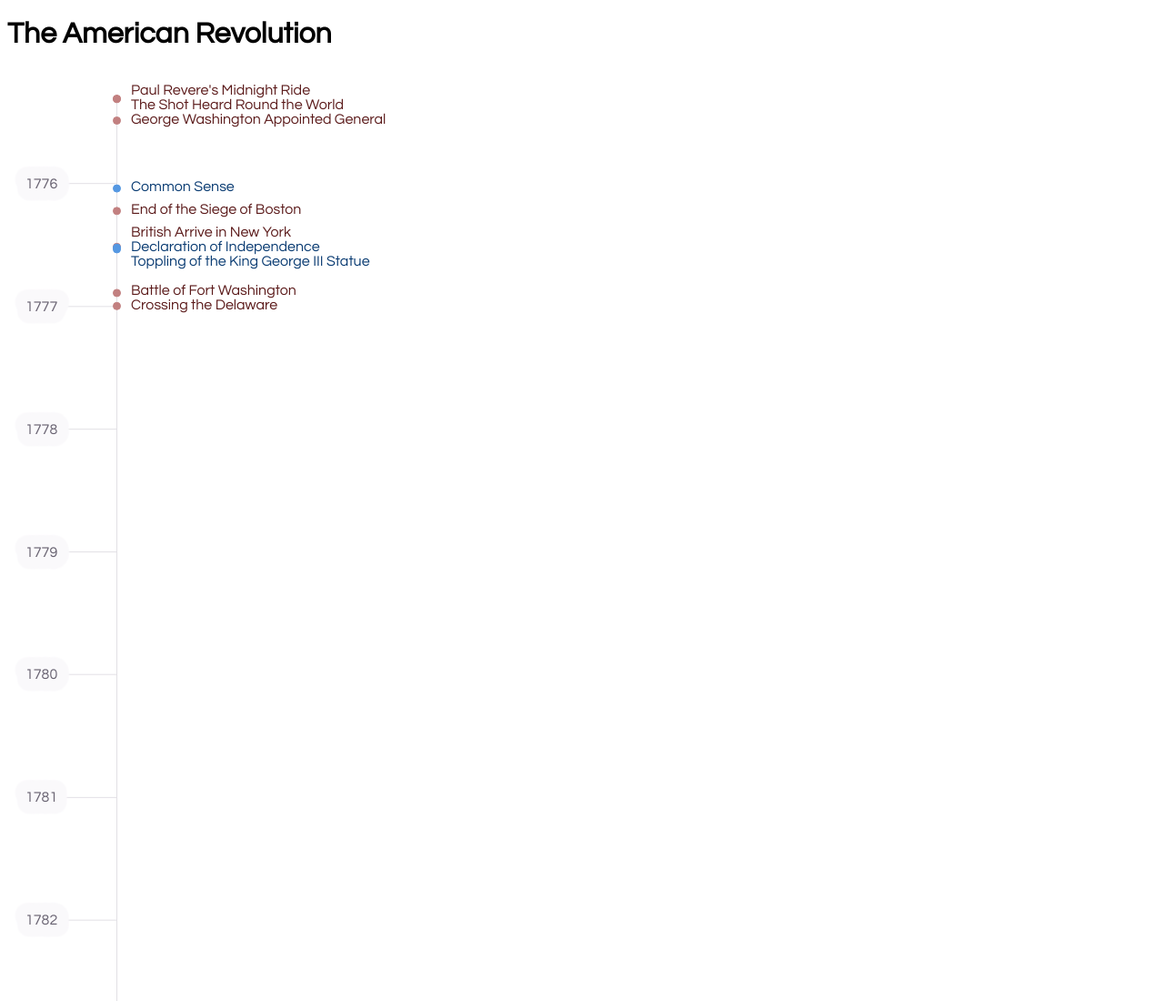
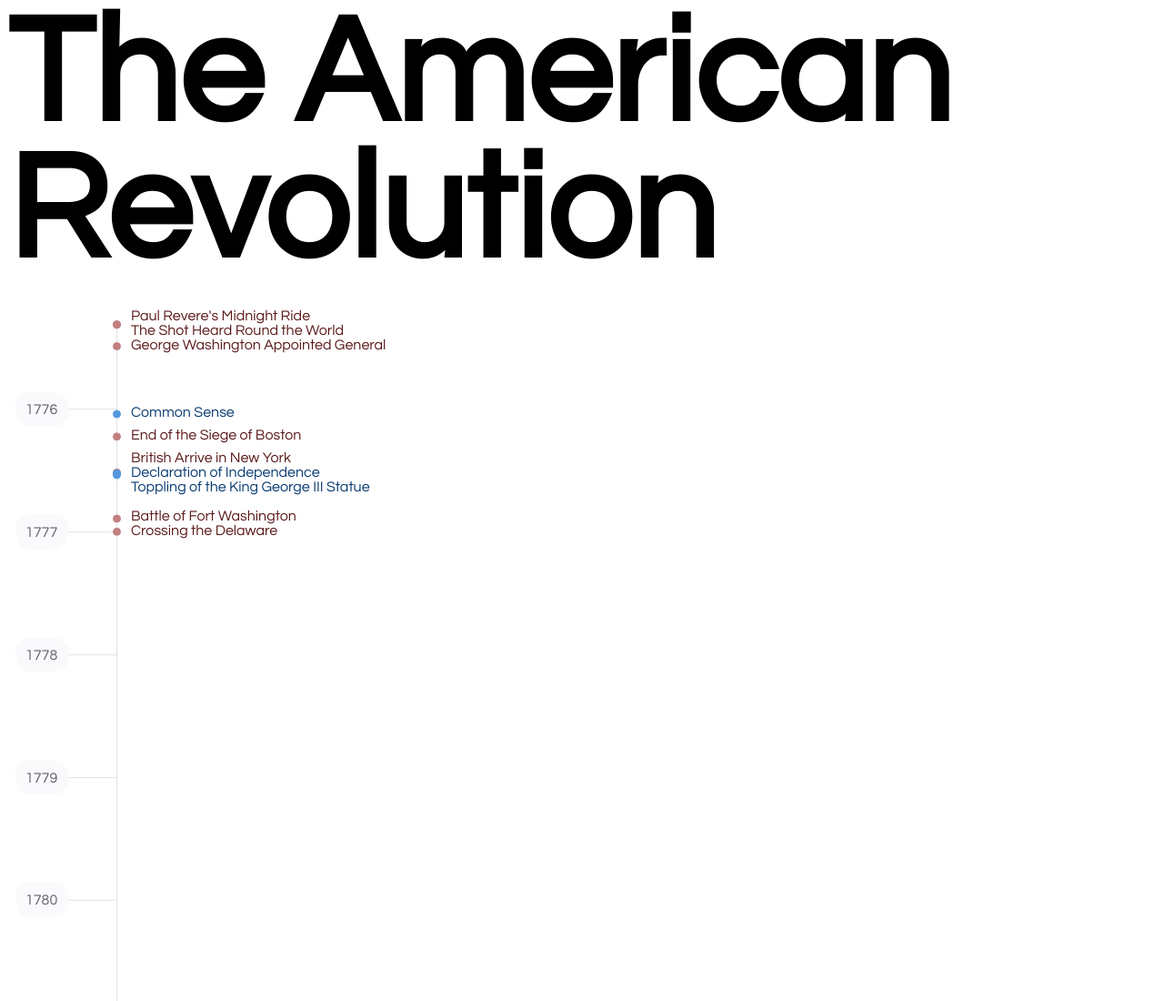
Before and after one commit to mattbatman/american-revolution-timeline, a website built with Vite: page index.html in a window 1280 px wide. Shown: the top 1100 px of the page at 91% size. Built offline with nearby package versions, Linux system fonts and the light colour scheme.

Commit message:
Make heading huge

```diff
--- a/styles/main.css
+++ b/styles/main.css
@@ -49,6 +49,13 @@ text {
   font-family: 'Century Gothic', Avenir, 'Franklin Gothic', Futura, system-ui, -apple-system, BlinkMacSystemFont, 'Helvetica Neue', Helvetica, sans-serif;
   font-size: 16px;
   line-height: 1.4;
+}
+
+h1 {
+  font-size: 13vw;
+  margin-bottom: 1rem;
+  margin-top: 0;
+  line-height: 0.9;
 }
 
 @media (max-width: 768px) {
```
